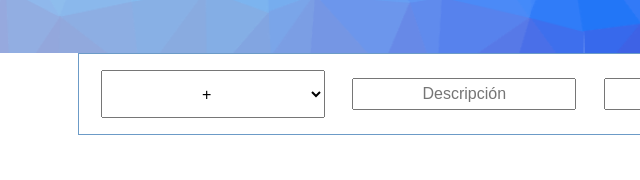
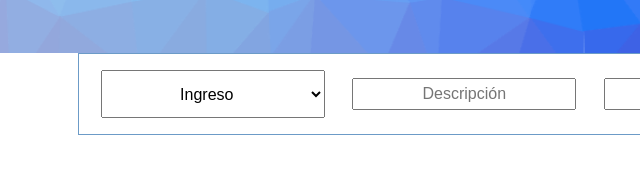
Before and after one commit to mickyrendon/presupuesto, a plain HTML site: page index.html in a window 1280 px wide. Shown: the part 347-527 px from the top of the page, 50-690 px from the left. Drawn offline with nearby package versions, Linux system fonts and the light colour scheme.

Commit message:
cambio de descripcion a las opciones de la etiqueta select

```diff
--- a/index.html
+++ b/index.html
@@ -31,8 +31,8 @@
         <section class="inputs-container">
             <form class="form-container" name="new-item" onsubmit="false">
                 <select name="acciones" id="selector">
-                    <option class="entrys" value="ingreso" selected> +</option>
-                    <option class="egress" value="egreso">-</option>
+                    <option class="entrys" value="ingreso" selected>Ingreso</option>
+                    <option class="egress" value="egreso">Egreso</option>
                 </select>
                 <label>
                     <input id="input-description" class="input-description" type="text" name="Descripción" placeholder="Descripción">
```
